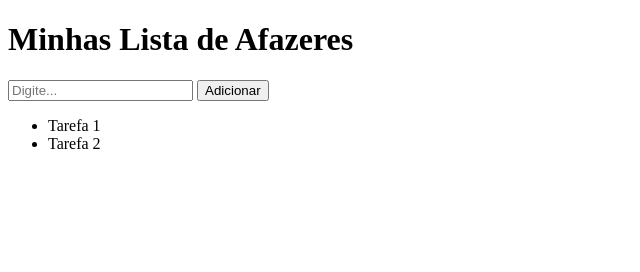
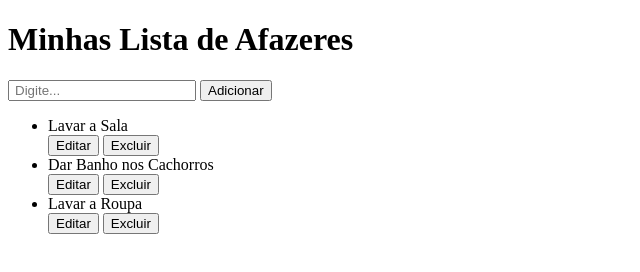
Before and after one commit to FabioFontenele72/Site-Lista-de-Afazeres, a plain HTML site: page Codigo alta performance/index.html in a window 1280 px wide. Shown: the whole page, without its empty margins (0-640 px from the left). Drawn offline with Linux system fonts and the light colour scheme.

Commit message:
Lista de Afazeres HTML Pronto
terminei a estrutura do site e comecei a mexer no estilo dele

```diff
--- a/Codigo alta performance/index.html
+++ b/Codigo alta performance/index.html
@@ -4,7 +4,7 @@
     <meta charset="UTF-8">
     <meta name="viewport" content="width=device-width, initial-scale=1.0">
     <title>Codigo alta perfomance</title>
-    <link rel="stylesheet" href="style.css">
+    <link rel="stylesheet" href="style.css" />
 
 </head>
 <body>
@@ -14,17 +14,42 @@
 
     <main>
         <section id="Formulario">
-            <input type="text" id="Nova Tarefa"
+            <input type="text" id="nova-tarefa"
             placeholder="Digite..."/>
             <button id='btnAdicionar'>
                 Adicionar
             </button>
 
         </section>
-        <section id="Lista de Tarefas">
-            <ul id="Lista">
-                <li>Tarefa 1</li>
-                <li>Tarefa 2</li>
+        <section id="lista de tarefas">
+            <ul id="lista">
+                <article class="bloco-tarefa">
+                    <li class="tarefa">
+                        Lavar a Sala
+                    </li>
+                    <article class="btn-task">
+                        <button class="Editar">Editar</button>
+                        <button class="Excluir">Excluir</button>
+                    </article>
+                </article>
+                <article class="bloco-tarefa">
+                    <li class="tarefa">
+                        Dar Banho nos Cachorros
+                    </li>
+                    <article class="btn-task">
+                        <button class="Editar">Editar</button>
+                        <button class="Excluir">Excluir</button>
+                    </article>
+                </article>
+                <article class="bloco-tarefa">
+                    <li class="tarefa">
+                        Lavar a Roupa
+                    </li>
+                    <article class="btn-task">
+                        <button class="Editar">Editar</button>
+                        <button class="Excluir">Excluir</button>
+                    </article>
+                </article>
             </ul>
         </section>
     </main>
--- a/Codigo alta performance/style.css
+++ b/Codigo alta performance/style.css
@@ -0,0 +1,6 @@
+.tarefa{
+    padding: auto;
+}
+#nova-tarefa{
+    padding-left: 5px;
+}
```
